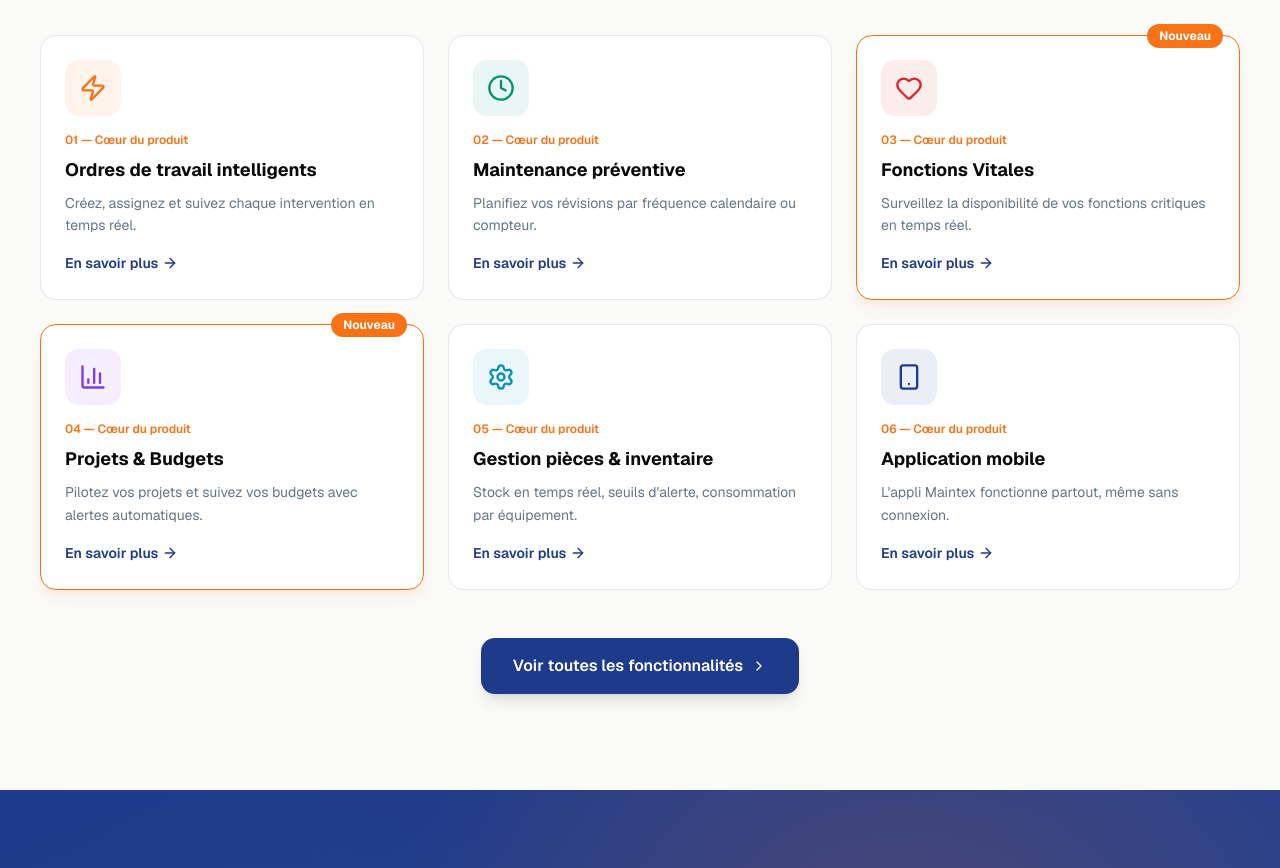
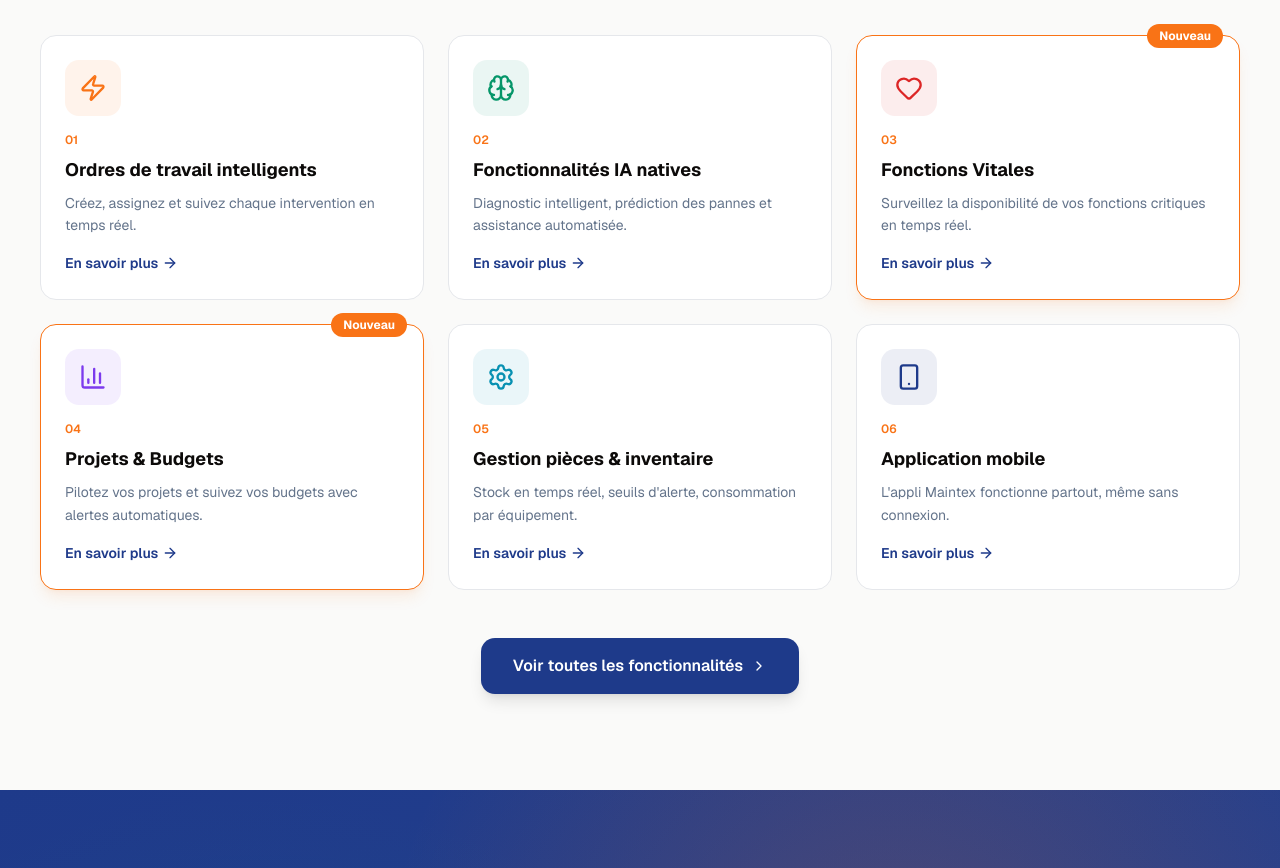
Before and after one commit to barryab12/site-maintex-koro, a Next.js app: page / in a window 1280 px wide. Shown: the part 3140-4008 px from the top of the page. Built offline with nearby package versions, Linux system fonts and the light colour scheme.

Commit message:
8688ce9e-5930-4b93-804a-5a3c44979608

```diff
--- a/src/app/page.tsx
+++ b/src/app/page.tsx
@@ -25,7 +25,7 @@ import {
 export default function HomePage() {
   const features = [
     { number: '01', title: 'Ordres de travail intelligents', desc: 'Créez, assignez et suivez chaque intervention en temps réel.', icon: Zap, color: '#F97316' },
-    { number: '02', title: 'Maintenance préventive', desc: 'Planifiez vos révisions par fréquence calendaire ou compteur.', icon: Clock, color: '#059669' },
+    { number: '02', title: 'Fonctionnalités IA natives', desc: 'Diagnostic intelligent, prédiction des pannes et assistance automatisée.', icon: Brain, color: '#059669' },
     { number: '03', title: 'Fonctions Vitales', desc: 'Surveillez la disponibilité de vos fonctions critiques en temps réel.', icon: Heart, color: '#DC2626', highlight: true },
     { number: '04', title: 'Projets & Budgets', desc: 'Pilotez vos projets et suivez vos budgets avec alertes automatiques.', icon: BarChart3, color: '#7C3AED', highlight: true },
     { number: '05', title: 'Gestion pièces & inventaire', desc: 'Stock en temps réel, seuils d\'alerte, consommation par équipement.', icon: Settings, color: '#0891B2' },
@@ -320,7 +320,7 @@ export default function HomePage() {
                 <div className="w-14 h-14 rounded-xl flex items-center justify-center mb-4" style={{ backgroundColor: `${feature.color}15` }}>
                   <feature.icon className="w-7 h-7" style={{ color: feature.color }} />
                 </div>
-                <div className="text-xs font-semibold text-[#F97316] mb-2">{feature.number} — Cœur du produit</div>
+                <div className="text-xs font-semibold text-[#F97316] mb-2">{feature.number}</div>
                 <h3 className="text-lg font-bold text-[#0C0A09] mb-2">{feature.title}</h3>
                 <p className="text-sm text-[#64748b] leading-relaxed">{feature.desc}</p>
                 <Link
```
